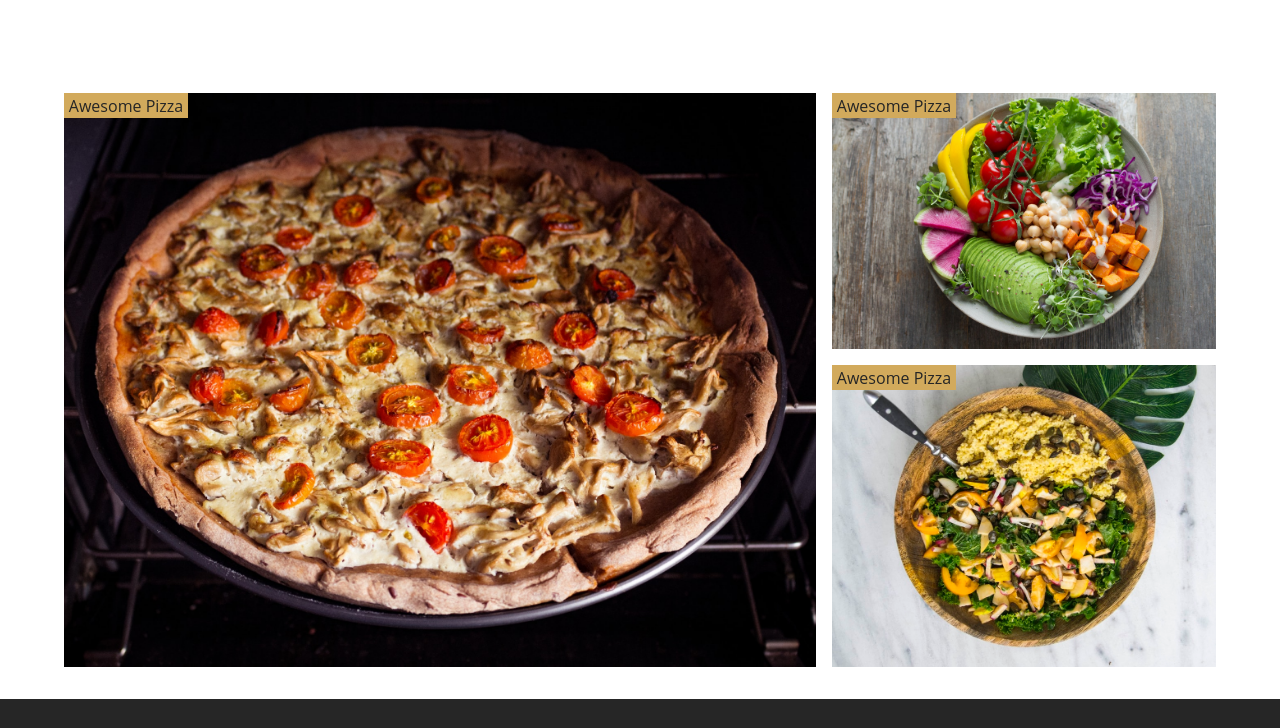
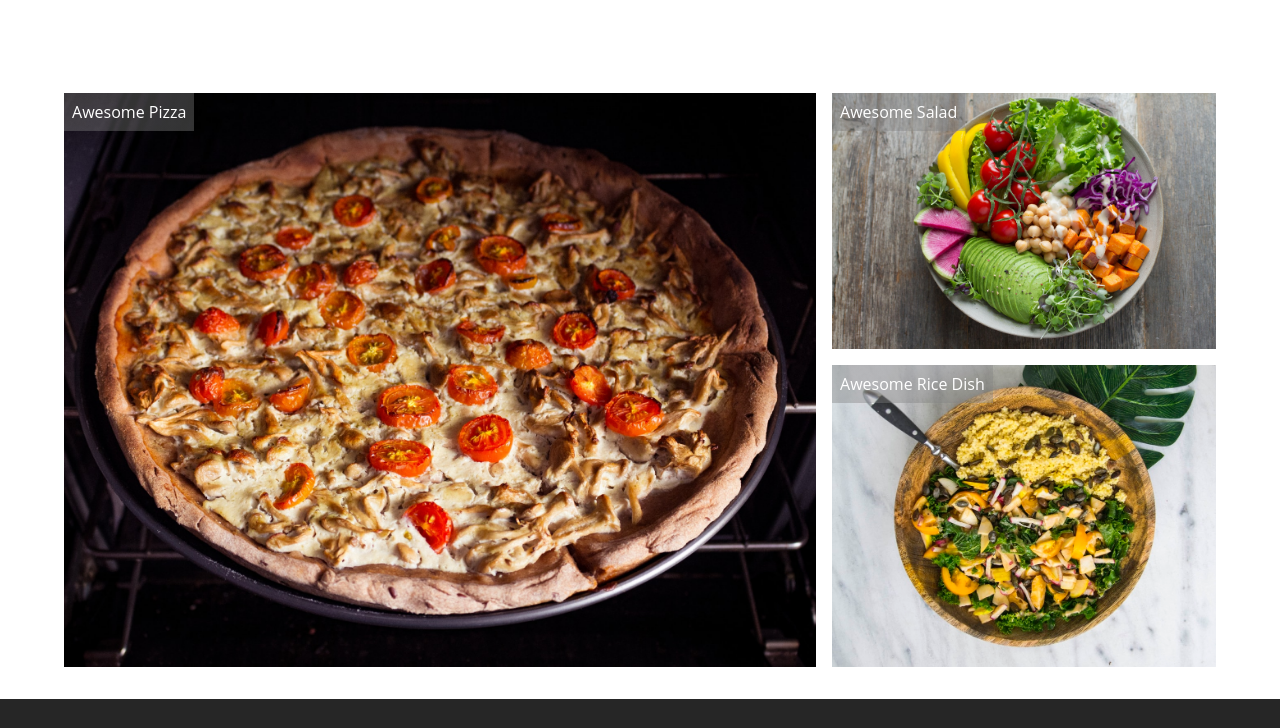
Before and after one commit to mwptje/gatsby-course-restaurant-site, a Gatsby site: page / in a window 1280 px wide. Shown: the part 1189-1917 px from the top of the page. Built offline with nearby package versions, Linux system fonts and the light colour scheme; Gatsby itself is replaced by a stand-in of ours.

Commit message:
restore  gallery

```diff
--- a/src/components/HomePageComponents/GalleryMulti.js
+++ b/src/components/HomePageComponents/GalleryMulti.js
@@ -6,7 +6,10 @@ import Img from "gatsby-image"
 
 const GET_IMAGES = graphql`
   {
-    getImages: allFile(filter: { relativeDirectory: { eq: "homeGallery" } }) {
+    getImages: allFile(
+      filter: { relativeDirectory: { eq: "homeGallery" } }
+      sort: { fields: relativePath, order: ASC }
+    ) {
       edges {
         node {
           childImageSharp {
--- a/src/pages/index.js
+++ b/src/pages/index.js
@@ -4,7 +4,7 @@ import SEO from "../components/seo"
 import { HomeHeader, Banner, BannerButton } from "../utils"
 import img from "../images/bcg/homeBcg.jpeg"
 import QuickInfo from "../components/HomePageComponents/QuickInfo"
-import GalleryMulti from "../components/HomePageComponents/GalleryMulti"
+import Gallery from "../components/HomePageComponents/Gallery"
 
 const IndexPage = () => (
   <Layout>
@@ -15,7 +15,7 @@ const IndexPage = () => (
       </Banner>
     </HomeHeader>
     <QuickInfo />
-    <GalleryMulti />
+    <Gallery />
   </Layout>
 )
 
```
